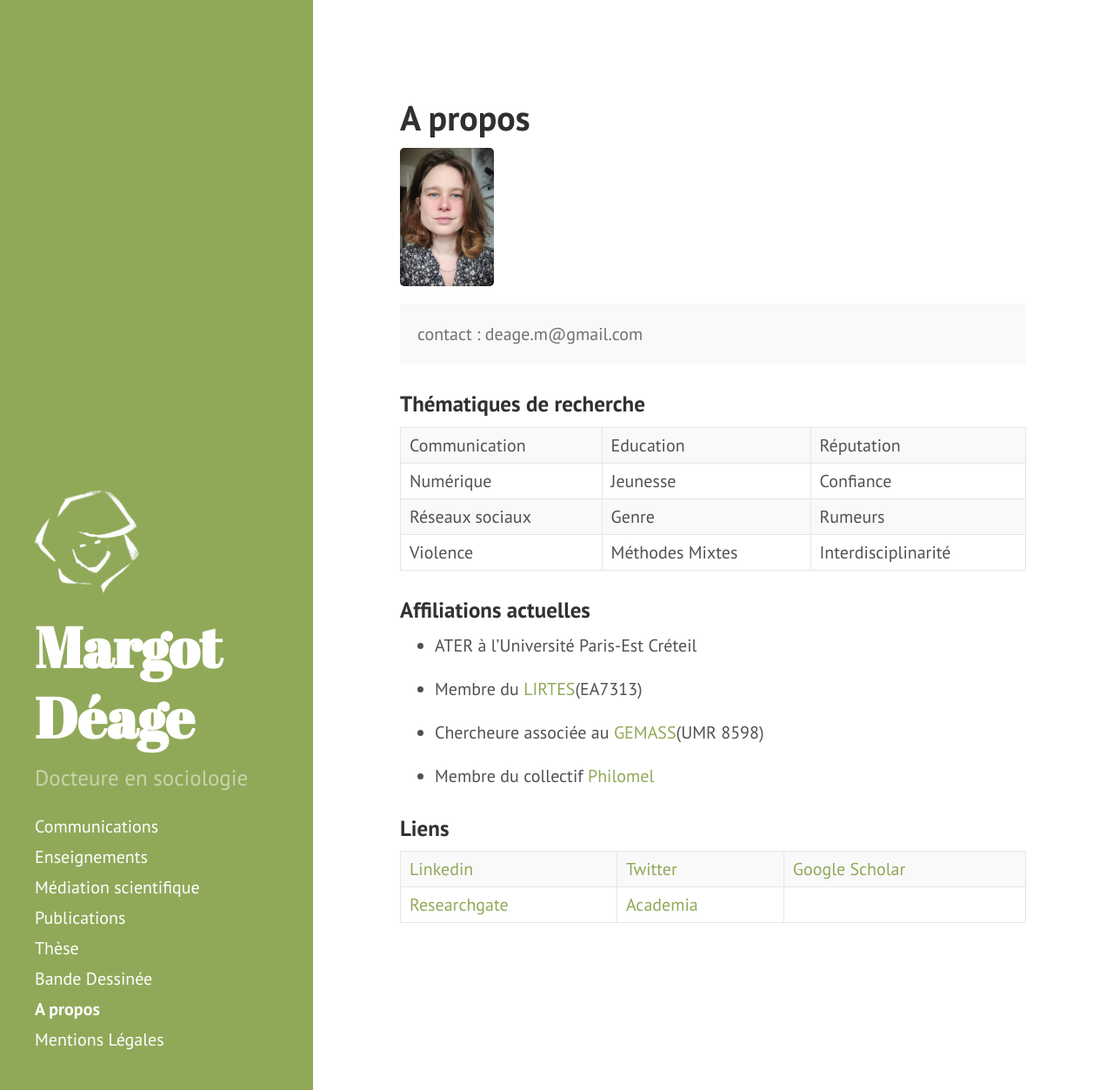
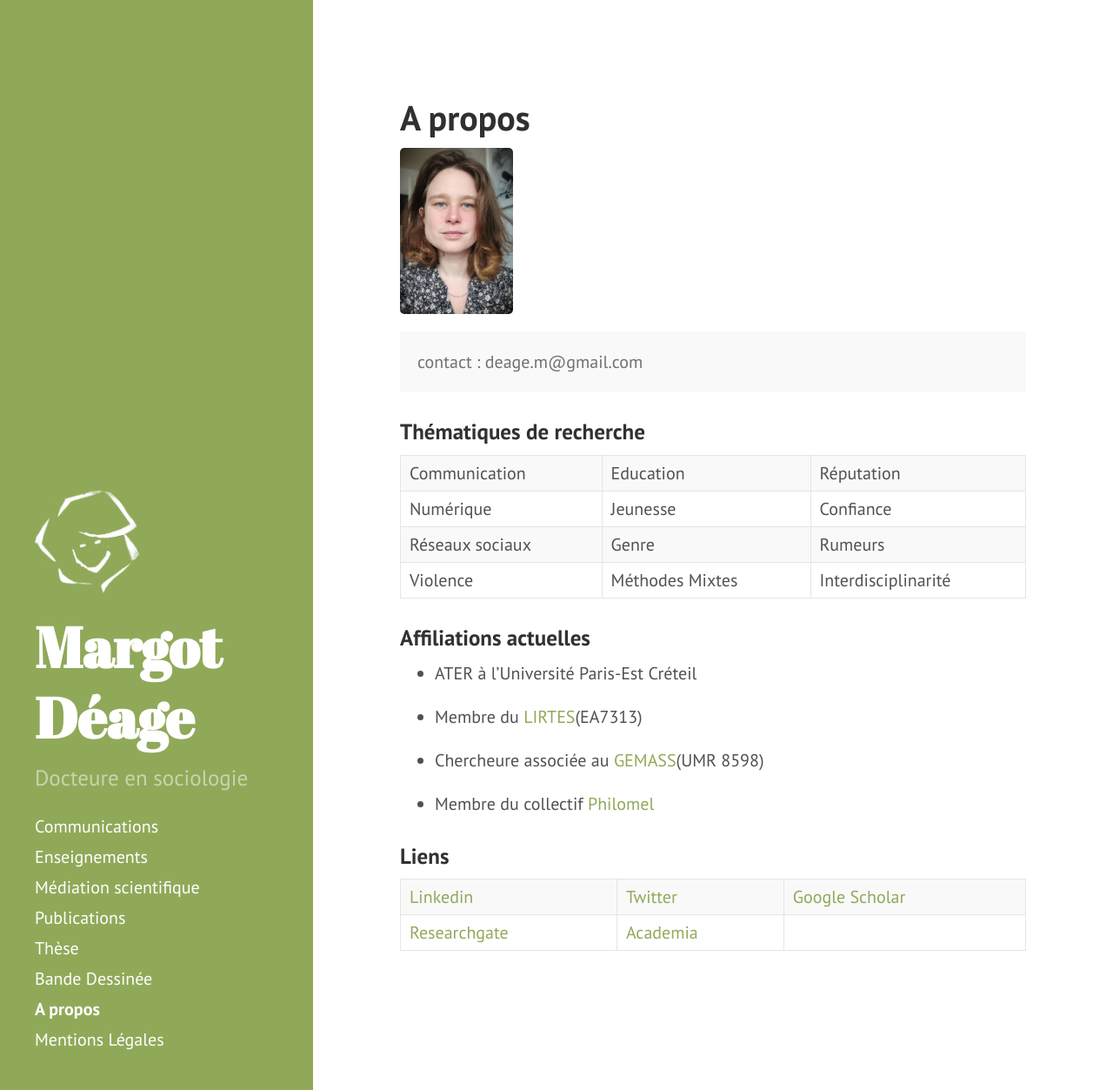
Before and after one commit to margotdeage/margotdeage.github.io, a Jekyll site: the page built from index.md, in a window 1280 px wide and 1253 px high. Shown: the whole window at 87% size. Built offline with Jekyll 4.4.1, drawn with Linux system fonts in a browser that asks for light colours; the list of posts is cut into pages by our own code.

Commit message:
Update index.md

```diff
--- a/index.md
+++ b/index.md
@@ -4,7 +4,7 @@
 ---
 
 
-  <img src="https://github.com/margotdeage/margotdeage.github.io/blob/gh-pages/WhatsApp%20Image%202021-06-08%20at%2016.13.09.jpeg" alt="Margot Déage"   width="15%" height="15%"/>
+  <img src="https://github.com/margotdeage/margotdeage.github.io/blob/gh-pages/WhatsApp%20Image%202021-06-08%20at%2016.13.09.jpeg" alt="Margot Déage"   width="18%" height="18%"/>
 
 <div class="message">
   contact : deage.m@gmail.com
```
